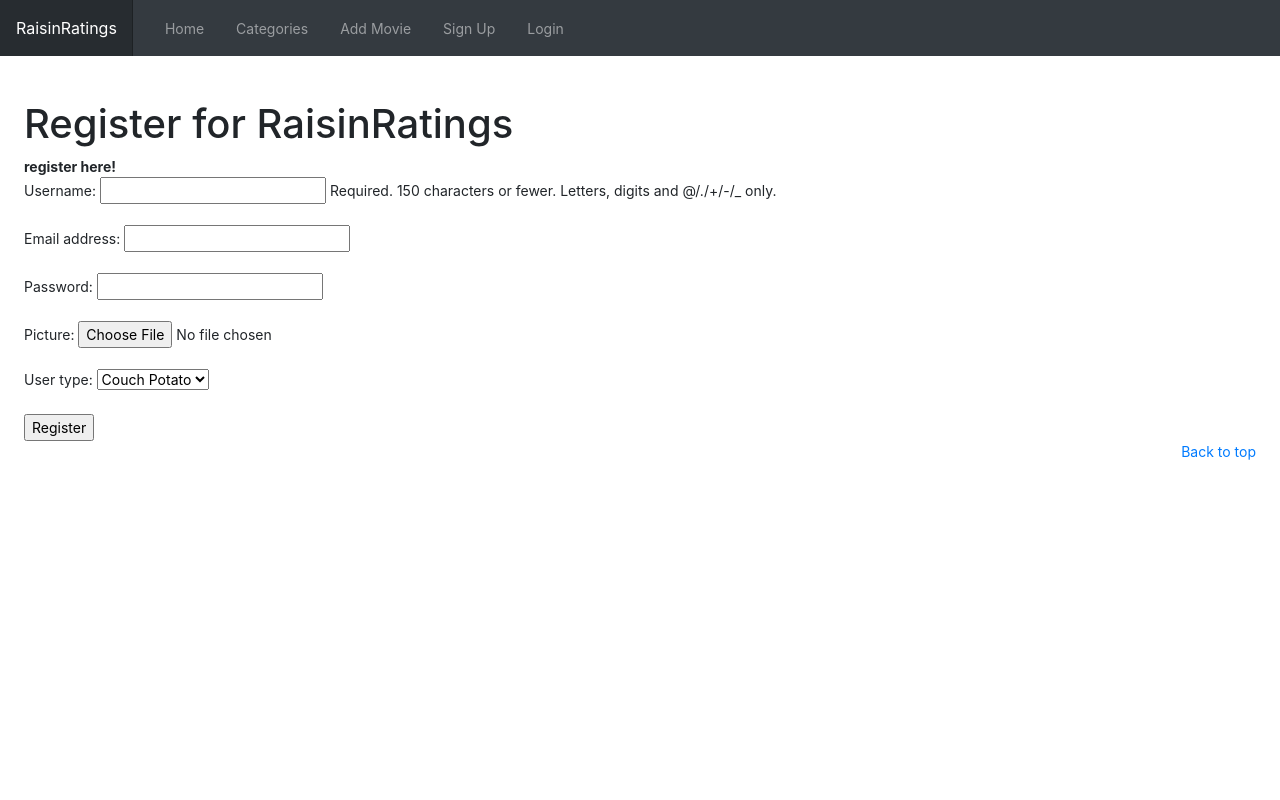
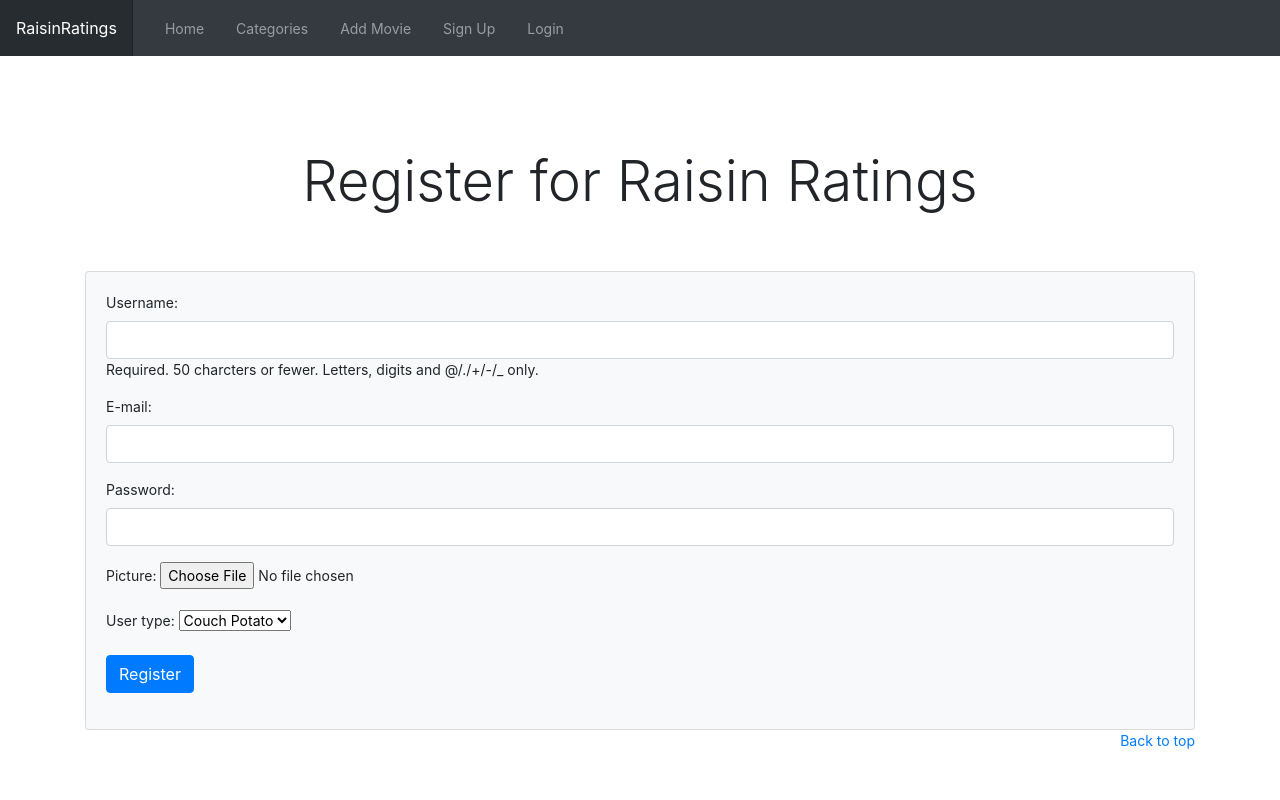
Before and after one commit to rorybhunter/WAD2_Group_2E, a Django app: page /RaisinRatings/register/ in a window 1280 px wide. Run offline with Django 4.2, Linux system fonts and the light colour scheme; some libraries are stand-ins or nearby versions.

Commit message:
styled add movie and register

```diff
--- a/WAD2_Group_2E/settings.py
+++ b/WAD2_Group_2E/settings.py
@@ -18,13 +18,12 @@ BASE_DIR = os.path.dirname(os.path.dirname(os.path.abspath(__file__)))
 TEMPLATES_DIR = os.path.join(BASE_DIR, 'templates')
 STATIC_DIR = os.path.join(BASE_DIR, 'static')
 MEDIA_DIR = os.path.join(BASE_DIR, 'media')
-STATIC_DIR = os.path.join(BASE_DIR, 'static')
+
 
 MEDIA_ROOT = MEDIA_DIR
 MEDIA_URL = '/media/'
 
-MEDIA_ROOT = MEDIA_DIR
-MEDIA_URL = '/media/'
+
 # Quick-start development settings - unsuitable for production
 # See https://docs.djangoproject.com/en/4.1/howto/deployment/checklist/
 
--- a/templates/RaisinRatings/index.html
+++ b/templates/RaisinRatings/index.html
@@ -9,7 +9,7 @@
 
 
 <div class="container p-5 text-center">
-    <h2 class="display-4">Rasin Ratings</h2>
+    <h2 class="display-4">Raisin Ratings</h2>
 </div>
 
 
--- a/templates/RaisinRatings/login.html
+++ b/templates/RaisinRatings/login.html
@@ -10,7 +10,7 @@
 
     <div class="container">
         <div class="text-center">
-            <h1 class="pb-4">Login</h1>
+            <h1 class="pb-4 display-4">Login</h1>
         </div>
         <form class="form-signin" role="form" method="post" action="{% url 'RaisinRatings:login' %}">
             {% csrf_token %}
--- a/templates/RaisinRatings/register.html
+++ b/templates/RaisinRatings/register.html
@@ -2,24 +2,64 @@
 {% load staticfiles %}
 
 {% block title_block %}
-    Register
+Register
 {% endblock %}
 
 {% block body_block %}
-<h1>Register for RaisinRatings</h1>
+<div class="container p-5 text-center">
+    <h2 class="display-4">Register for Raisin Ratings</h2>
+</div>
+
 {% if registered %}
 <strong>thank you for registering!</strong>
 <a href="{% url 'RaisinRatings:index' %}">Return to the homepage.</a><br />
+
 {% else %}
-<strong>register here!</strong><br />
-<form id="user_form" method="post" action="{% url 'RaisinRatings:register' %}"
-      enctype="multipart/form-data">
-    {% csrf_token %}
-
-    {{ user_form.as_p }}
-    {{ profile_form.as_p }}
-
-    <input type="submit" name="submit" value="Register" />
-</form>
+<div class="container">
+    <div class="row">
+        <div class="col-md-12">
+            <div class="card mb-6 bg-light">
+                <div class="card-body">
+                    <div class="form-group">
+                        <form role="form" id="user_form" method="post" action="{% url 'RaisinRatings:register' %}" enctype="multipart/form-data">
+                            {% csrf_token %}
+                            <div class="form-group">
+                                <p class="required">
+                                    <label class="required" for="id_username">Username:</label>
+                                    <input class="form-control" id="id_username" maxlength="50" name="username" type="text" />
+                                    <span class="helptext">
+                                        Required. 50 charcters or fewer. Letters, digits and @/./+/-/_ only.
+                                    </span>
+                                </p>
+                                <p class="required">
+                                    <label class="required" for="id_email">E-mail:</label>
+                                    <input class="form-control" id="id_email" name="email" type="email" />
+                                </p>
+                                <p class="required">
+                                    <label class="required" for="id_password">Password:</label>
+                                    <input class="form-control" id="id_password" name="password" type="password" />
+                                </p>
+                                <p>
+                                    <label for="id_picture">Picture:</label>
+                                    <input type="file" name="picture" accept="image/*" id="id_picture">
+                                </p>
+                                <p>
+                                    <label for="id_user_type">User type:</label>
+                                    <select name="user_type" id="id_user_type">
+                                        <option value="COUCH_POTATO" selected="">Couch Potato</option>
+                                        <option value="CRITIC">Critic</option>
+                                        <option value="CREATAR">Creatar</option>
+                                    </select>
+                                </p>
+                            <!-- {{ user_form.as_p }}
+                            {{ profile_form.as_p }} -->
+                            <button type="submit" class="btn btn-primary" name="submit" value="Register">Register</button>
+                        </form>
+                    </div>
+                </div>
+            </div>
+        </div>
+    </div>
+</div>
 {% endif %}
 {% endblock %}
```
Also changed, not shown: templates/RaisinRatings/add_movie.html (+29 -2 lines).
